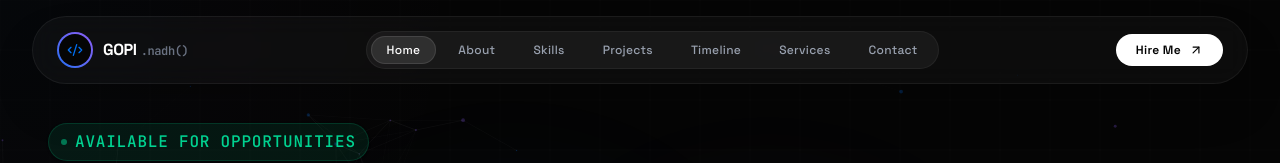
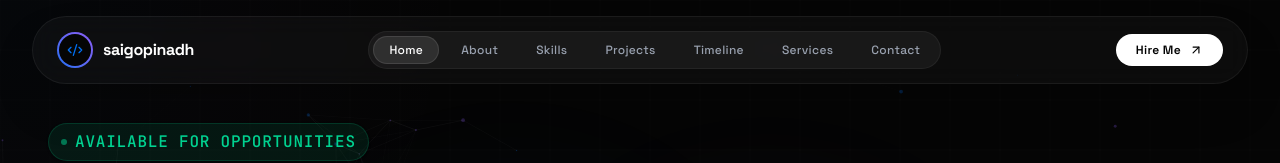
Before and after one commit to saikyire/my-portfolio, a React (Vite) app: page / in a window 1280 px wide. Shown: the top 163 px of the page. Built offline with nearby package versions, Linux system fonts and the light colour scheme.

Commit message:
Update logo text to saigopinadh

```diff
--- a/src/components/Header.tsx
+++ b/src/components/Header.tsx
@@ -39,8 +39,7 @@ export default function Header({ activeSection, onNavClick }: HeaderProps) {
             </div>
           </div>
           <div className="font-display font-bold tracking-tight text-sm md:text-base">
-            <span className="text-white group-hover:text-accent-blue transition-colors">GOPI</span>
-            <span className="text-gray-500 font-mono text-xs ml-1">.nadh()</span>
+            <span className="text-white group-hover:text-accent-blue transition-colors">saigopinadh</span>
           </div>
         </div>
 
```
